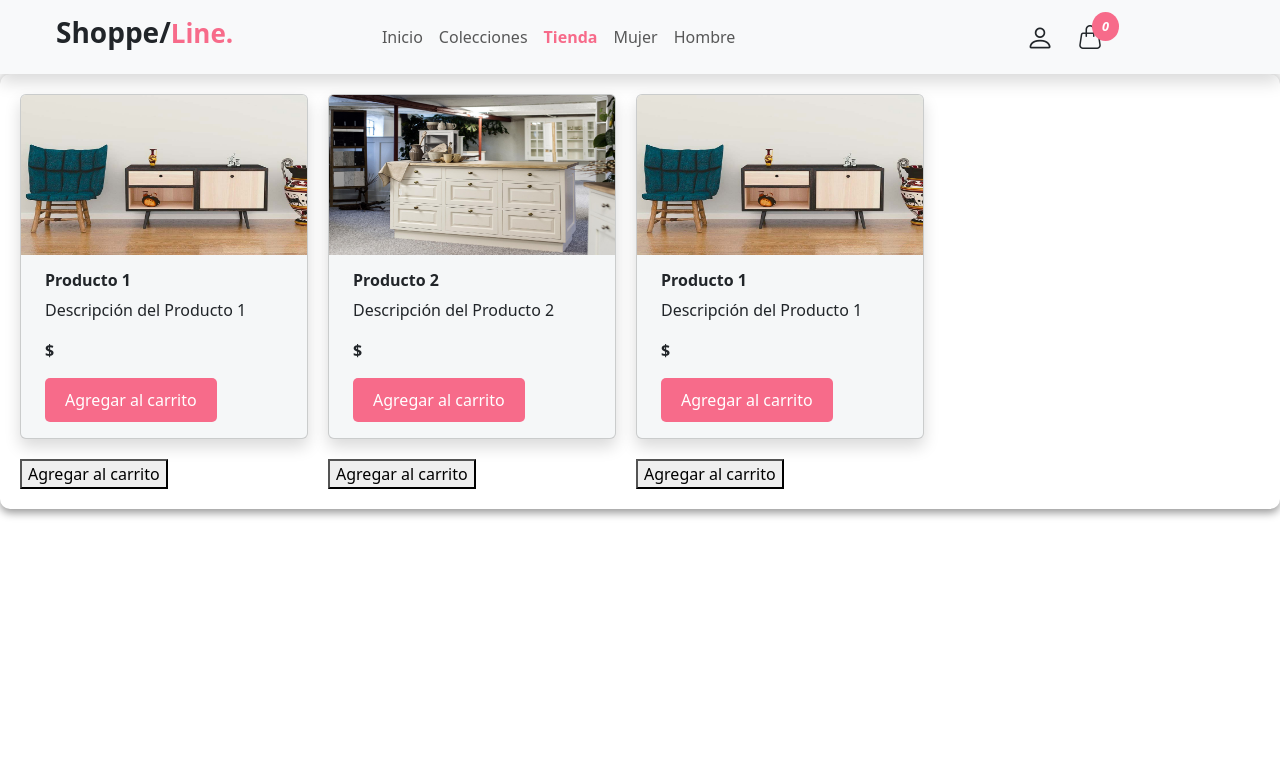
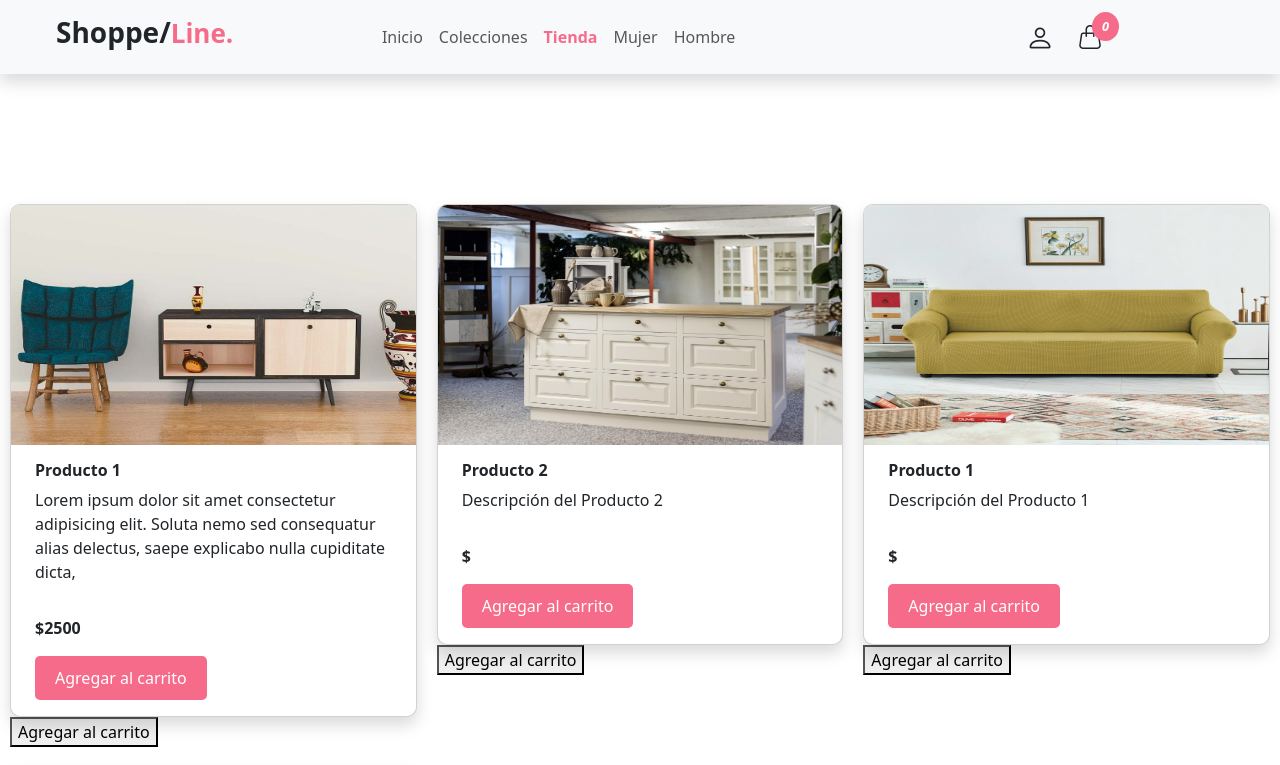
Before and after one commit to torco34/ecommercevue, a Vue app: page /store in a window 1280 px wide. Shown: the top 765 px of the page. Built offline with nearby package versions, Linux system fonts and the light colour scheme.

Commit message:
card animada

```diff
--- a/src/components/CustomCard.vue
+++ b/src/components/CustomCard.vue
@@ -47,18 +47,38 @@ const handleClick = () => {
 
 <style lang="scss">
 .card {
-  width: 18rem;
-  margin-bottom: 20px;
-  background: #f5f7f8;
+  display: flex;
+  flex-direction: column;
+  overflow: hidden;
+  border-radius: 10px;
+  box-shadow: 0 4px 8px rgba(0, 0, 0, 0.1);
 }
-.card:hover {
-  background-color: #ffff;
-}
-.color {
-  color: $tarracota;
-}
+
 .card-img-top {
   width: 100%;
-  height: 20vh;
+  height: 30vh;
+  transition: transform 0.3s ease;
 }
+.card:hover .card-img-top {
+  transform: scale(1.05);
+}
+.card-body {
+  display: flex;
+  flex-direction: column;
+  justify-content: center;
+
+}
+
+.card-title {
+  margin-bottom: 0.5rem;
+}
+
+.card-text {
+  margin-bottom: 1rem;
+}
+
+.card-price {
+  margin-bottom: 1rem;
+}
+
 </style>
--- a/src/components/ProductGalleryStore.vue
+++ b/src/components/ProductGalleryStore.vue
@@ -1,17 +1,12 @@
 <template>
-  <div class="gallery">
+  <div class="gallery container">
     <div v-for="(image, index) in images" :key="index" :class="[
       'gallery-item',
       { 'item-1': index === 0, 'item-2': index === 1, 'item-3': index === 2 },
     ]">
        <CustomCard
-       :id="image.id"         :name="image.title"     :description="image.description"  :imageUrl="image.src"   :showButton="true"      :buttonText="image.buttonText" />
-      <!-- <img :src="image.src" :alt="image.alt" />
-      <div v-if="index === 0" class="info">
-        <h2>{{ image.title }}</h2>
-        <p>{{ image.description }}</p>
-        <button @click="addToCart(image)">Agregar al carrito</button>
-      </div> -->
+       :id="image.id" :name="image.title"  :price="image.price"     :description="image.description"  :imageUrl="image.src"   :showButton="true"      :buttonText="image.buttonText" />
+
       <button @click="addToCart(image)">Agregar al carrito</button>
     </div>
   </div>
@@ -20,6 +15,8 @@
 <script setup>
   import img1 from "../assets/Img/producto1.jpg";
   import img2 from "../assets/Img/producto2 (1).jpg";
+  import img3 from "@/assets/Img/producto2.jpg"
+  import img4 from "@/assets/Img/producto5.jpg"
   import {  defineEmits } from 'vue';
   import CustomCard from './CustomCard.vue';
 
@@ -28,13 +25,15 @@
 
   const addToCart = (image) => {
     emit('add-to-cart', image);
+    alert(image)
   };
   const images = [
     {
       src: img1,
       alt: 'Imagen 1',
       title: 'Producto 1',
-      description: 'Descripción del Producto 1'
+      price: 2500,
+      description: ' Lorem ipsum dolor sit amet consectetur adipisicing elit. Soluta nemo sed consequatur alias delectus, saepe explicabo nulla cupiditate dicta, '
 
     },
     {
@@ -44,28 +43,36 @@
       description: 'Descripción del Producto 2'
     },
     {
-      src: img1,
+      src: img3,
       alt: 'Imagen 1',
       title: 'Producto 1',
       description: 'Descripción del Producto 1'
 
-    }
+    },
+    {
+      src: img4,
+      alt: 'Imagen 1',
+      title: 'Producto 1',
+      description: 'bcaecati velit omnis eligendi ea commodi. Similique ipsam beatae culpa qui!'
+
+    },
   ];
   // const images = props.images;
 </script>
 
 <style scoped>
 .gallery {
-  display: flex;
-  grid-template-columns: repeat(auto-fill, minmax(17rem, 1fr));
+  display: grid;
+  grid-template-columns: repeat(auto-fill, minmax(20rem, 1fr));
   gap: 20px;
-  padding: 20px;
+  padding: 10px;
   width: 100%;
   max-width: 1600px;
-  margin: auto;
+  margin-top: 120px;
+  /* margin: auto; */
   background-color: #fff;
   border-radius: 10px;
-  box-shadow: 0 4px 8px rgba(0, 0, 0, 0.4);
+  /* box-shadow: 0 4px 8px rgba(0, 0, 0, 0.4); */
 
 }
 
```
Also changed, not shown: src/assets/Img/principa.jpg (renamed from src/assets/Img/principal (1).jpg), src/assets/Img/producto2.jpg (renamed from src/assets/Img/producto4 (1).jpg).
